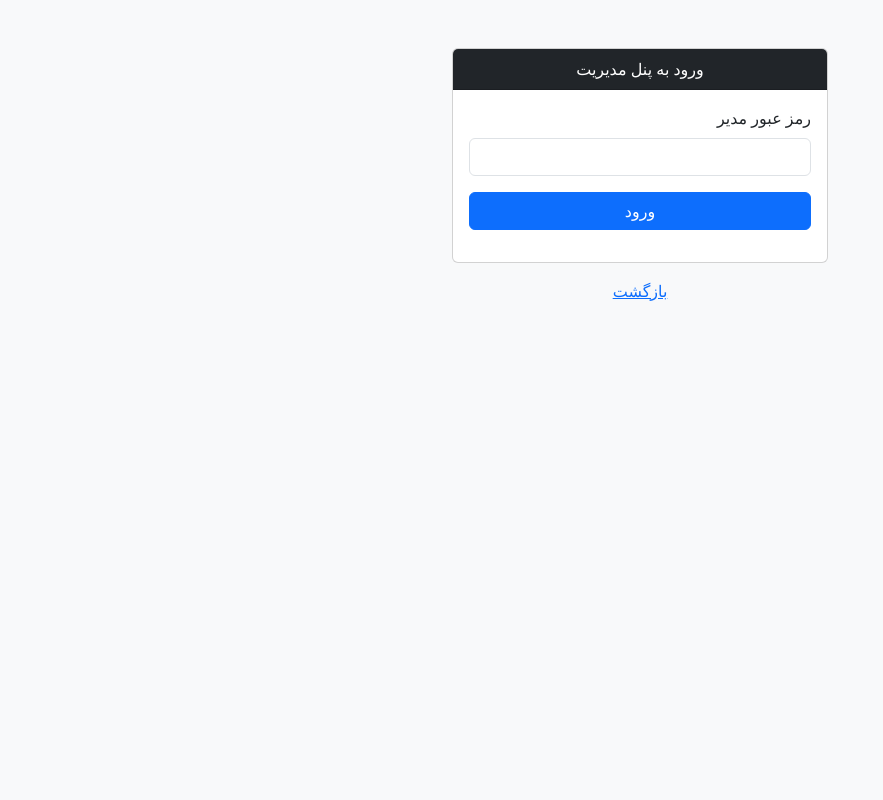
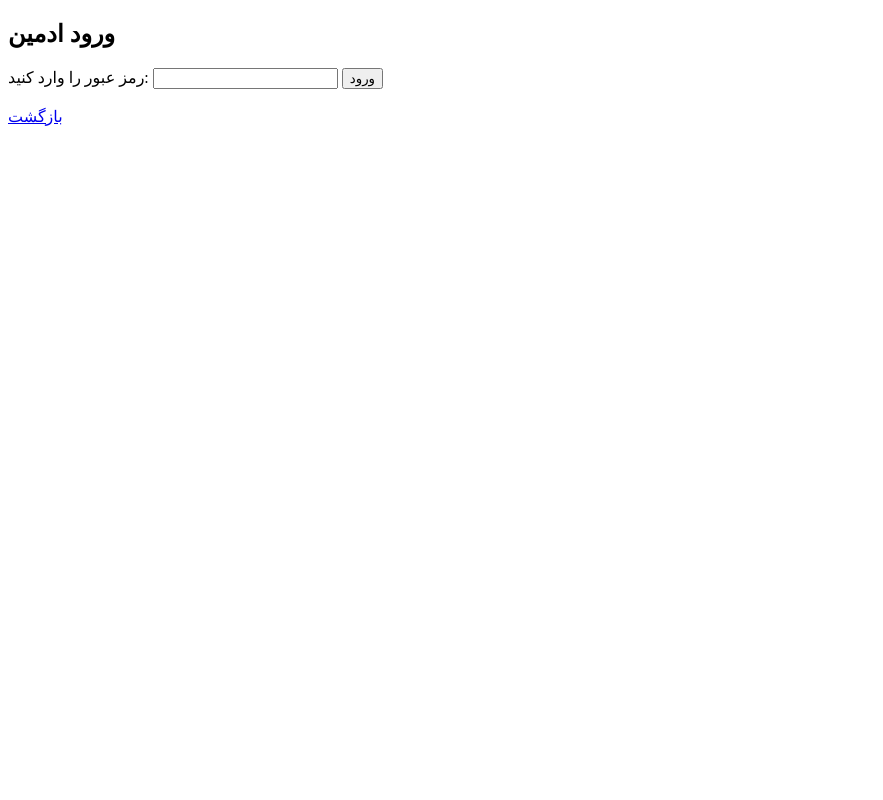
Before and after one commit to elitamor73-spec/university-system-khanlari-, a FastAPI app: page /admin_login in a window 1280 px wide. Shown: the whole page, without its empty margins (0-883 px from the left). Run offline with FastAPI, Linux system fonts and the light colour scheme.

Commit message:
Update admin_login.html

```diff
--- a/templates/admin_login.html
+++ b/templates/admin_login.html
@@ -1,41 +1,17 @@
-<html lang="fa" dir="rtl">
+<!DOCTYPE html>
+<html lang="fa">
 <head>
-<meta charset="UTF-8">
-<title>ورود مدیر</title>
-<link href="https://cdn.jsdelivr.net/npm/bootstrap@5.3.0/dist/css/bootstrap.min.css" rel="stylesheet">
+    <meta charset="UTF-8">
+    <title>ورود ادمین</title>
 </head>
-
-<body class="bg-light">
-
-<div class="container mt-5" style="max-width:400px">
-
-<div class="card">
-<div class="card-header bg-dark text-white text-center">
-ورود به پنل مدیریت
-</div>
-
-<div class="card-body">
-
-<form action="/admin-login" method="post">
-
-<label class="mb-2">رمز عبور مدیر</label>
-
-<input type="password" name="password" class="form-control mb-3" required>
-
-<button class="btn btn-primary w-100">
-ورود
-</button>
-
-</form>
-
-</div>
-</div>
-
-<div class="text-center mt-3">
-<a href="/">بازگشت</a>
-</div>
-
-</div>
-
+<body>
+    <h2>ورود ادمین</h2>
+    <form action="/admin_login" method="post">
+        <label>رمز عبور را وارد کنید:</label>
+        <input type="password" name="password" required>
+        <button type="submit">ورود</button>
+    </form>
+    <br>
+    <a href="/">بازگشت</a>
 </body>
 </html>
```
